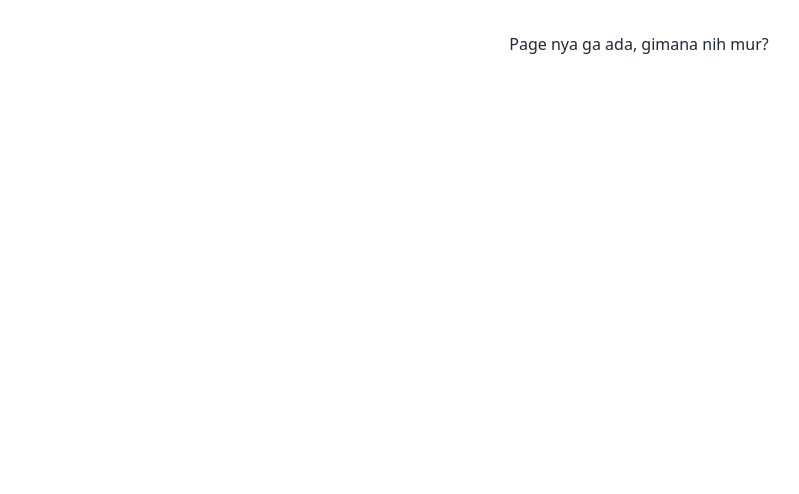
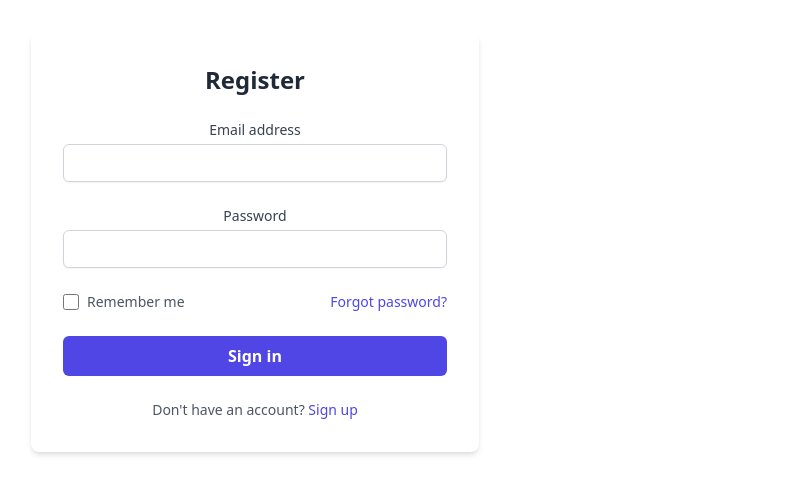
Before and after one commit to yogiefani/FSW2-Chapter6-Tim3-isiperut, a React (Vite) app in the folder Client/: page /register in a window 1280 px wide. Shown: the top 494 px of the page, without its empty margins (1-800 px from the left). Built offline with nearby package versions, Linux system fonts and the light colour scheme.

Commit message:
feat: setup login and register page

```diff
--- a/Client/src/App.jsx
+++ b/Client/src/App.jsx
@@ -6,6 +6,7 @@ import ProductView from "./pages/ProductView";
 import MyCartView from "./pages/MyCartView";
 import AdminDashboard from "./pages/AdminDashboardView";
 import NotFoundView from "./pages/NotFoundView";
+import RegisterView from "./pages/RegisterView";
 // import { LoginPage } from "./page/LoginPage";
 // import { RegisterPage } from "./page/RegisterPage";
 
@@ -27,6 +28,10 @@ const router = createBrowserRouter([
     element: <AdminDashboard />,
   },
   {
+    path: "/register",
+    element: <RegisterView />,
+  },
+  {
     path: "/*",
     element: <NotFoundView />,
   },
--- /dev/null
+++ b/Client/src/components/Form/RegisterForm.jsx
@@ -0,0 +1,67 @@
+const RegisterForm = () => {
+  return (
+    // <div className="flex items-center justify-center min-h-screen bg-gray-100">
+    <div className="w-full max-w-md p-8 space-y-6 bg-white rounded-lg shadow-md">
+      <h2 className="text-2xl font-bold text-center text-gray-800">Register</h2>
+      <form className="space-y-6">
+        <div>
+          <label
+            htmlFor="email"
+            className="block text-sm font-medium text-gray-700"
+          >
+            Email address
+          </label>
+          <input
+            type="email"
+            id="email"
+            name="email"
+            required
+            className="mt-1 block w-full px-3 py-2 border border-gray-300 rounded-md shadow-sm focus:outline-none focus:ring-indigo-500 focus:border-indigo-500 sm:text-sm"
+          />
+        </div>
+        <div>
+          <label
+            htmlFor="password"
+            className="block text-sm font-medium text-gray-700"
+          >
+            Password
+          </label>
+          <input
+            type="password"
+            id="password"
+            name="password"
+            required
+            className="mt-1 block w-full px-3 py-2 border border-gray-300 rounded-md shadow-sm focus:outline-none focus:ring-indigo-500 focus:border-indigo-500 sm:text-sm"
+          />
+        </div>
+        <div className="flex items-center justify-between">
+          <label className="flex items-center">
+            <input
+              type="checkbox"
+              className="h-4 w-4 text-indigo-600 border-gray-300 rounded"
+            />
+            <span className="ml-2 text-sm text-gray-600">Remember me</span>
+          </label>
+          <a href="#" className="text-sm text-indigo-600 hover:text-indigo-500">
+            Forgot password?
+          </a>
+        </div>
+        <button
+          type="submit"
+          className="w-full py-2 px-4 bg-indigo-600 text-white font-semibold rounded-md hover:bg-indigo-500 focus:outline-none focus:ring-2 focus:ring-indigo-500 focus:ring-offset-2"
+        >
+          Sign in
+        </button>
+      </form>
+      <p className="text-sm text-center text-gray-600">
+        Don't have an account?{" "}
+        <a href="#" className="text-indigo-600 hover:text-indigo-500">
+          Sign up
+        </a>
+      </p>
+    </div>
+    // </div>
+  );
+};
+
+export default RegisterForm;
--- /dev/null
+++ b/Client/src/pages/RegisterView.jsx
@@ -0,0 +1,10 @@
+import RegisterForm from "../components/Form/RegisterForm";
+function RegisterView() {
+  return (
+    <>
+      <RegisterForm />
+    </>
+  );
+}
+
+export default RegisterView;
```
